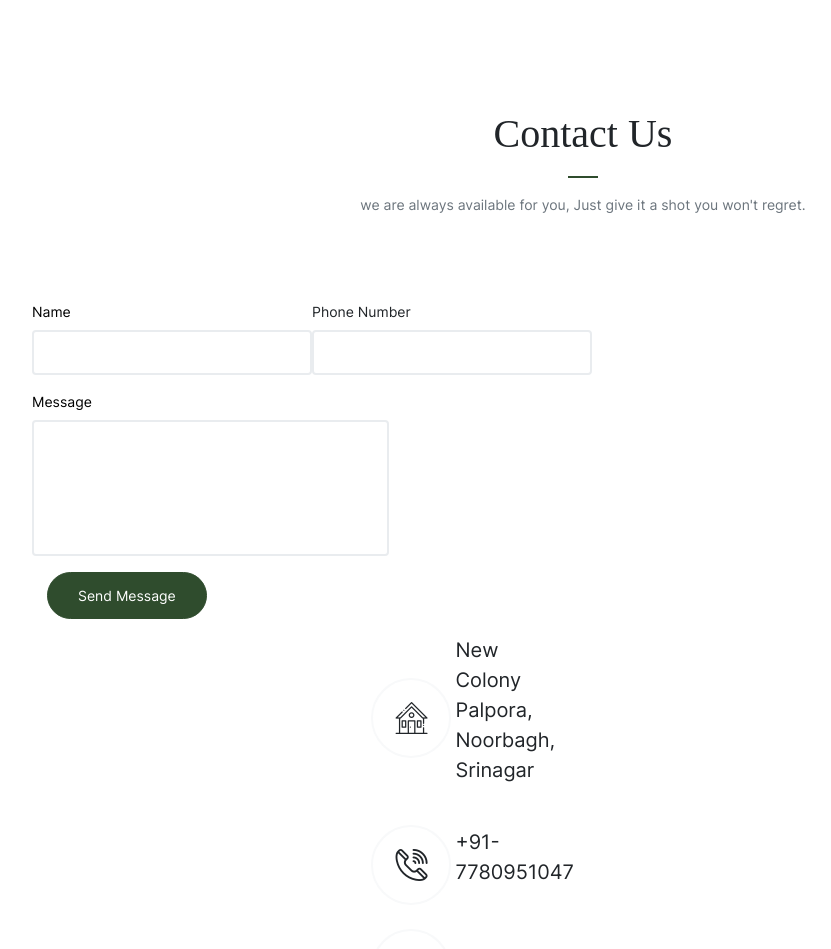
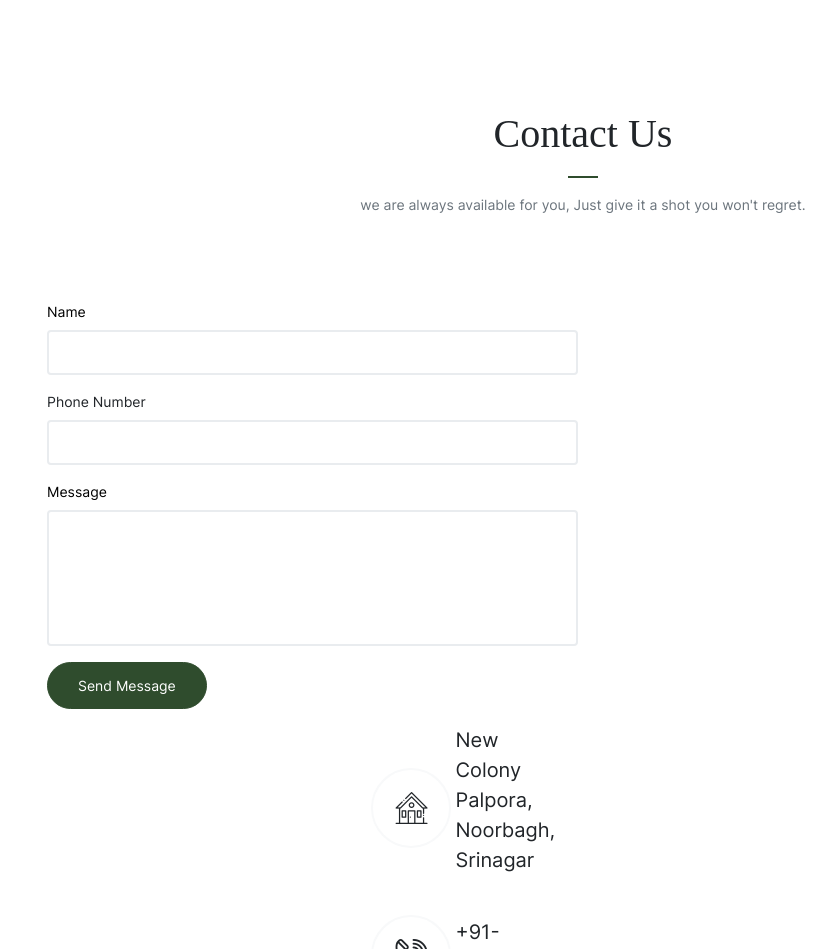
Before and after one commit to aalimaslam/AdorationHolidays, a Django app: page / in a window 1280 px wide. Shown: the part 2963-3912 px from the top of the page, without its empty margins (57-888 px from the left). Run offline with Django 4.2, Linux system fonts and the light colour scheme; data that the repository does not hold is empty; parts of the project's set-up code (start-up, migrations or seed data) failed here and were passed over; some libraries are stand-ins or nearby versions; some web fonts are replaced.

Commit message:
Update index.html

```diff
--- a/templates/index.html
+++ b/templates/index.html
@@ -414,16 +414,16 @@
             {% csrf_token %}
             <input type="hidden" name="type" value="contact">  {# this line is for backend Code  #}
             <div class="row">
-            <div class="form-group">
+            <div class="form-group col-12">
                <label class="text-black" for="name">Name</label>
                <input type="text" class="form-control" id="name" name="name" required>
             </div>
-            <div class="form-group">
+            <div class="form-group col-12">
               <label for="text-black" for="number">Phone Number</label>
               <input type="tel" name="phone" id="number" class="form-control" required>
             </div>
 
-            <div class="form-group">
+            <div class="form-group col-12">
               <label class="text-black" for="message">Message</label>
               <textarea name="message" class="form-control" id="message" cols="30" rows="5"></textarea>
             </div>
```
